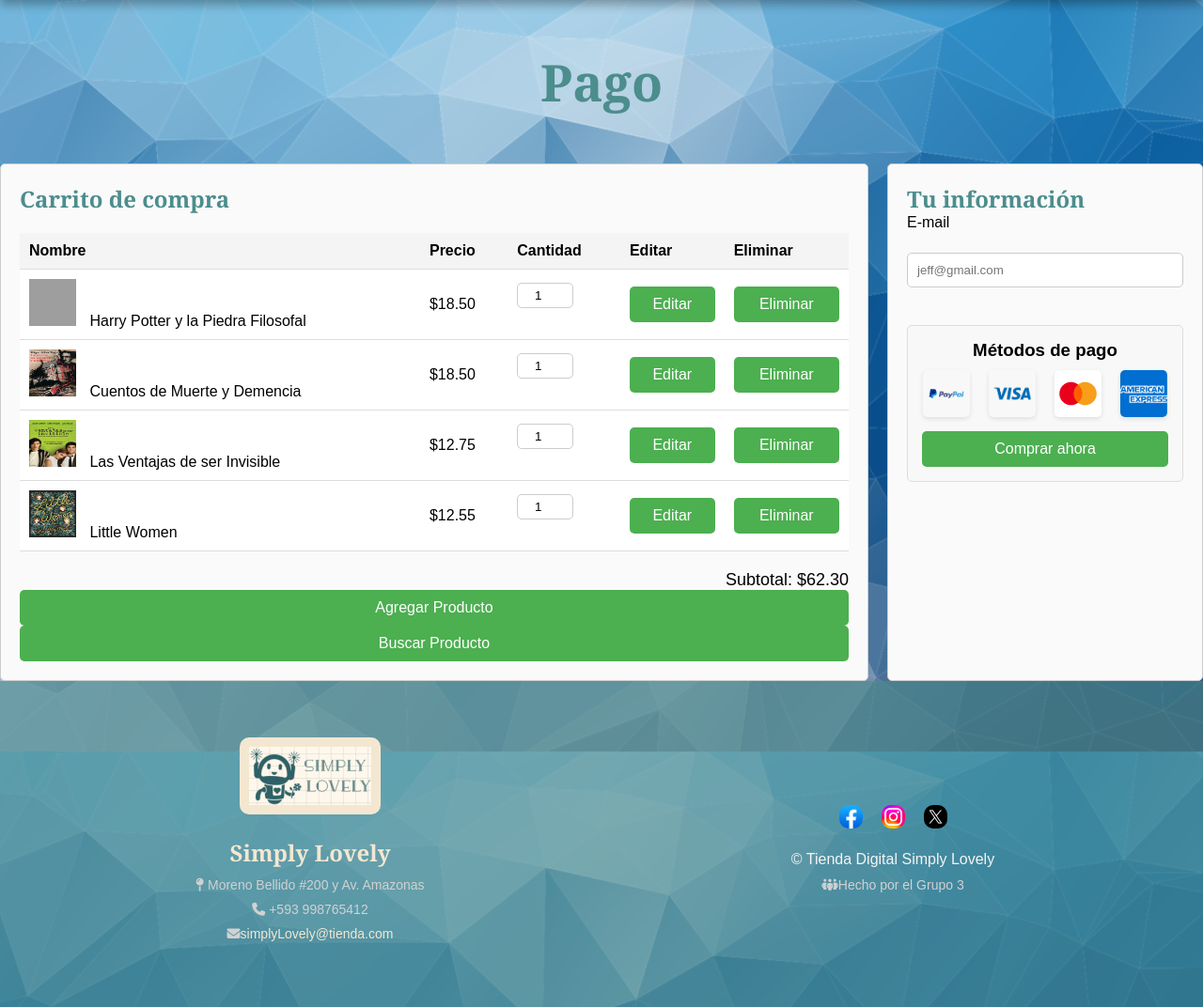
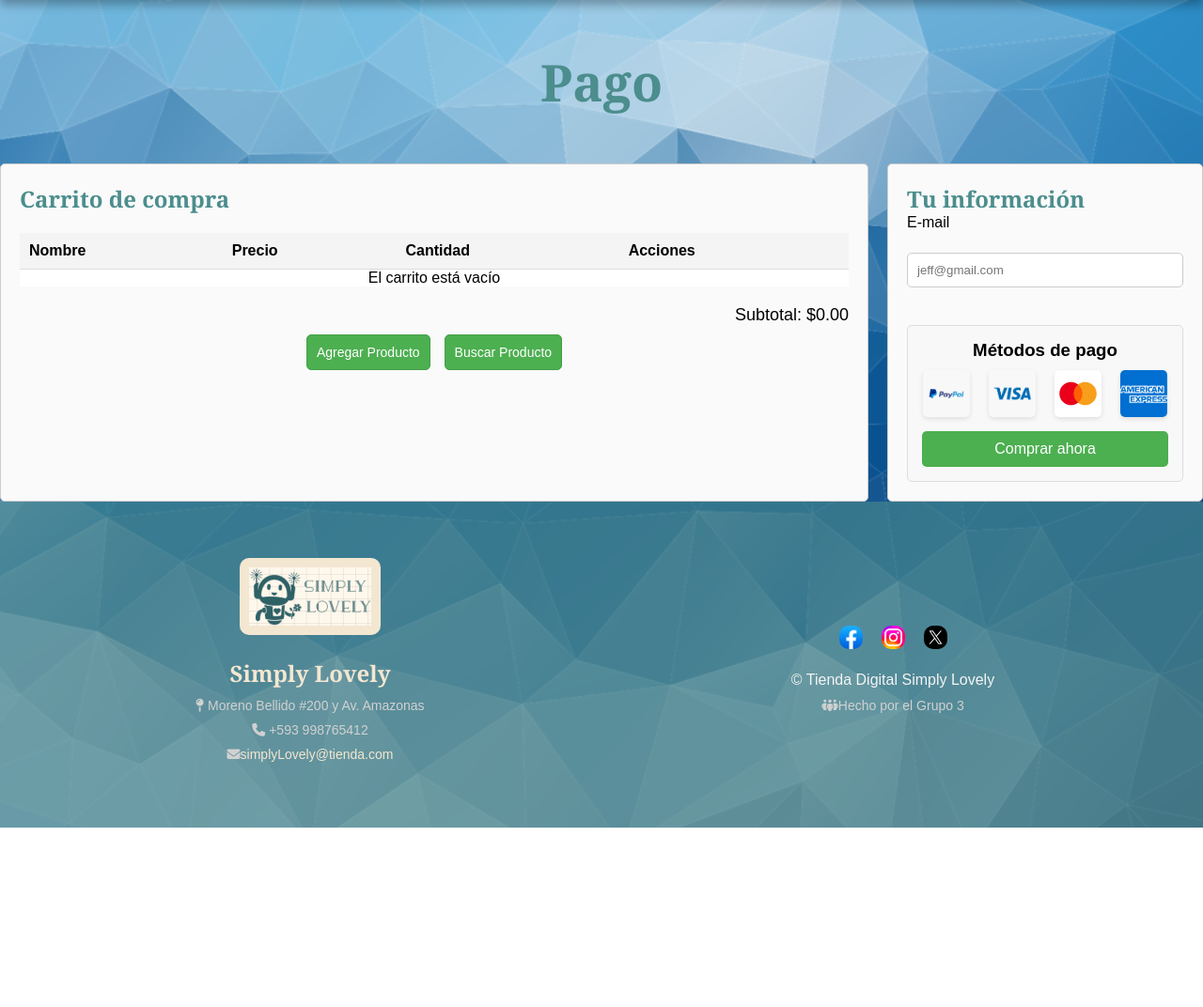
Before and after one commit to Steft91/BBDD_TiendaAmazon, a Flask app: page /carrito in a window 1280 px wide. Shown: the part 85-1157 px from the top of the page at 94% size. After the commit the page ends 966 px from the top, so only its background shows below. Run offline with Flask 3, Linux system fonts and the light colour scheme; some libraries are stand-ins or nearby versions; grey boxes are pictures that could not be loaded.

Commit message:
Actualice la libreria y el carrito
En libreria agregue para que cuando de click en comprar se muestre el producto en la  tabla pero eso aun no esta bien no se me muestran todos los productos al dar click solo se muestra uno

```diff
--- a/app.py
+++ b/app.py
@@ -7,9 +7,9 @@ app = Flask(__name__)
 
 # Credenciales de la base de datos PostgreSQL
 DB_HOST = "localhost"
-DB_NAME = "Amazon"
+DB_NAME = ""
 DB_USER = "postgres"
-DB_PASSWORD = "270402"
+DB_PASSWORD = ""
 
 # Conexión a la base de datos
 def get_db_connection():
--- a/static/css/carrito.css
+++ b/static/css/carrito.css
@@ -78,6 +78,16 @@ main {
 }
 .paymentMethod {
     flex: 1;
+    border: 1px solid #ccc;
+    border-radius: 5px;
+    padding: 20px;
+    background-color: #fafafa;
+
+    /* Hacer que quede estática */
+    position: sticky;
+    top: 20px;
+    max-height: 500px; /* Ajusta según sea necesario */
+    overflow-y: auto;
 }
 .tituloCheckout h1, .tituloPayment h1 {
     font-size: 24px;
@@ -179,12 +189,73 @@ button:hover {
     margin-top: 20px;
 }
 
-.cartTable th, .cartTable td {
+.cartTable th {
     padding: 10px;
     text-align: left;
     border-bottom: 1px solid #ddd;
 }
 
+.cartTable td {
+    text-align: center;
+    vertical-align: middle;
+}
+
+.cartTable td:nth-child(4) {
+    text-align: center;
+}
+
+.cartTable td:nth-child(4) .btnEditar {
+    display: inline-block;
+    margin: 0;
+}
+
+.cartTable td:nth-child(5) {
+    text-align: center; /* Centrar la columna de Eliminar */
+}
+
+.cartTable td:nth-child(5) .btnEliminar {
+    display: inline-block;
+    margin: 0;
+}
+
+.accionesProductos {
+    display: flex; /* Asegura que los elementos estén en línea */
+    justify-content: center; /* Coloca los botones a izquierda y derecha */
+    align-items: center; /* Centra los elementos verticalmente */
+    gap: 15px; /* Espacio entre los botones */
+    margin: 10px; /* Espaciado superior e inferior */
+}
+
+.accionesProductos button {
+    padding: 10px 10px; /* Reduce el tamaño del botón */
+    font-size: 14px; /* Ajusta el tamaño del texto */
+    border-radius: 5px; /* Botones con esquinas redondeadas */
+    border: 1px solid #45a049; /* Opcional: borde ligero */
+    background-color: #4CAF50; /* Color de fondo claro */
+    text-align: center; /* Asegura que el texto esté centrado */
+    width: auto; /* Ajusta el tamaño del botón según el texto */
+    cursor: pointer;
+}
+
+.accionesProductos button:hover {
+    background-color: #7bf157; /* Color de fondo al pasar el mouse */
+}
+
+.accionesProductos #btnAgregar {
+    text-align: left;
+}
+
+.accionesProductos #btnBuscar {
+    text-align: right;
+}
+
+.totalContainer {
+    display: flex;
+    flex-direction: column;
+    align-items: center; /* Centra todo horizontalmente */
+    justify-content: center;
+    margin-top: 20px; /* Espaciado superior */
+}
 #modoOscuro:checked ~ main .cartTable th,
 #modoOscuro:checked ~ main .cartTable td {
     background-color: var(--verde-oscuro);
--- a/static/js/carrito.js
+++ b/static/js/carrito.js
@@ -1,124 +1,60 @@
-// Cargar productos en la tabla al cargar la página
-    async function cargarProductos() {
-        try {
-            const response = await fetch('/productos', { method: 'GET' });
-            const productos = await response.json();
+document.addEventListener('DOMContentLoaded', () => {
+    const carrito = JSON.parse(sessionStorage.getItem('carrito')) || []; // Cargar carrito desde sessionStorage
     const tbody = document.querySelector('.cartTable tbody');
-            tbody.innerHTML = '';
+    const subtotalElement = document.querySelector('.subtotal');
+    const btnAgregar = document.getElementById('btnAgregar'); // Botón de agregar
 
-            productos.forEach(producto => {
+    // Inicializar la tabla del carrito vacía o con productos desde sessionStorage
+    function actualizarCarrito() {
+        tbody.innerHTML = ''; // Vaciar la tabla
+
+        if (carrito.length === 0) {
+            // Mostrar un mensaje si el carrito está vacío
+            const filaVacia = document.createElement('tr');
+            filaVacia.innerHTML = `<td colspan="4" style="text-align: center;">El carrito está vacío</td>`;
+            tbody.appendChild(filaVacia);
+            subtotalElement.textContent = `Subtotal: $0.00`;
+            return;
+        }
+
+        // Renderizar productos en la tabla
+        let subtotal = 0;
+
+        carrito.forEach((producto) => {
             const fila = document.createElement('tr');
             fila.innerHTML = `
                 <td><img src="${producto.imagen}" alt="${producto.nombre}" class="productImage"> ${producto.nombre}</td>
-                    <td>${producto.precio}</td>
+                <td>$${producto.precio}</td>
+                <td>${producto.cantidad}</td>
                 <td>
-                        <input type="number" value="${producto.cantidad}" min="1" class="quantityInput" onchange="editarProducto(${producto.id}, this.value)">
-                    </td>
-                    <td>
-                        <button onclick="eliminarProducto(${producto.id})">Eliminar</button>
+                    <button class="deleteButton" data-id="${producto.id}">Eliminar</button>
                 </td>
             `;
             tbody.appendChild(fila);
+
+            subtotal += producto.precio * producto.cantidad;
         });
-        } catch (error) {
-            console.error('Error al cargar productos:', error);
+
+        subtotalElement.textContent = `Subtotal: $${subtotal.toFixed(2)}`;
+    }
+
+    // Eliminar producto del carrito
+    tbody.addEventListener('click', (e) => {
+        if (e.target.classList.contains('deleteButton')) {
+            const id = e.target.getAttribute('data-id');
+            const index = carrito.findIndex((producto) => producto.id === id);
+            if (index !== -1) {
+                carrito.splice(index, 1); // Eliminar el producto del carrito
+                sessionStorage.setItem('carrito', JSON.stringify(carrito)); // Actualizar sessionStorage
+                actualizarCarrito(); // Actualizar la tabla
             }
         }
+    });
 
-    // Agregar un nuevo producto
-    async function agregarProducto() {
-        const nombre = prompt('Ingrese el nombre del producto:');
-        const precio = parseFloat(prompt('Ingrese el precio del producto:'));
-        const cantidad = parseInt(prompt('Ingrese la cantidad del producto:'));
+    // Redirigir el botón "Agregar" a la página de la librería
+    btnAgregar.addEventListener('click', () => {
+        window.location.href = '/libreria'; // Ajustar la URL según tu configuración
+    });
 
-        if (nombre && !isNaN(precio) && !isNaN(cantidad)) {
-            try {
-                const response = await fetch('/productos', {
-                    method: 'POST',
-                    headers: { 'Content-Type': 'application/json' },
-                    body: JSON.stringify({ nombre, precio, cantidad })
+    actualizarCarrito(); // Mostrar productos al cargar la página
 });
-                if (response.ok) {
-                    alert('Producto agregado exitosamente');
-                    cargarProductos();
-                } else {
-                    alert('Error al agregar producto');
-                }
-            } catch (error) {
-                console.error('Error al agregar producto:', error);
-            }
-        } else {
-            alert('Datos inválidos');
-        }
-    }
-
-    // Editar un producto existente
-    async function editarProducto(id, nuevaCantidad) {
-        try {
-            const response = await fetch(`/productos/${id}`, {
-                method: 'PUT',
-                headers: { 'Content-Type': 'application/json' },
-                body: JSON.stringify({ cantidad: nuevaCantidad })
-            });
-            if (response.ok) {
-                alert('Producto actualizado exitosamente');
-                cargarProductos();
-            } else {
-                alert('Error al actualizar producto');
-            }
-        } catch (error) {
-            console.error('Error al actualizar producto:', error);
-        }
-    }
-
-    // Eliminar un producto
-    async function eliminarProducto(id) {
-        if (confirm('¿Está seguro de que desea eliminar este producto?')) {
-            try {
-                const response = await fetch(`/productos/${id}`, { method: 'DELETE' });
-                if (response.ok) {
-                    alert('Producto eliminado exitosamente');
-                    cargarProductos();
-                } else {
-                    alert('Error al eliminar producto');
-                }
-            } catch (error) {
-                console.error('Error al eliminar producto:', error);
-            }
-        }
-    }
-
-    // Buscar un producto por nombre
-    async function buscarProducto() {
-        const nombre = prompt('Ingrese el nombre del producto a buscar:');
-        if (nombre) {
-            try {
-                const response = await fetch(`/productos/buscar?nombre=${encodeURIComponent(nombre)}`, { method: 'GET' });
-                const productos = await response.json();
-                if (productos.length > 0) {
-                    const tbody = document.querySelector('.cartTable tbody');
-                    tbody.innerHTML = '';
-                    productos.forEach(producto => {
-                        const fila = document.createElement('tr');
-                        fila.innerHTML = `
-                            <td><img src="${producto.imagen}" alt="${producto.nombre}" class="productImage"> ${producto.nombre}</td>
-                            <td>${producto.precio}</td>
-                            <td>${producto.cantidad}</td>
-                        `;
-                        tbody.appendChild(fila);
-                    });
-                } else {
-                    alert('Producto no encontrado');
-                }
-            } catch (error) {
-                console.error('Error al buscar producto:', error);
-            }
-        }
-    }
-
-    // Asociar botones con las funciones
-    document.addEventListener('DOMContentLoaded', () => {
-        cargarProductos();
-        document.getElementById('btnAgregar').addEventListener('click', agregarProducto);
-        document.getElementById('btnBuscar').addEventListener('click', buscarProducto);
-    });
--- a/templates/carrito.html
+++ b/templates/carrito.html
@@ -46,39 +46,11 @@
                             <th>Nombre</th>
                             <th>Precio</th>
                             <th>Cantidad</th>
-                            <th>Editar</th>
-                            <th>Eliminar</th>
+                            <th>Acciones</th>
                         </tr>
                     </thead>
                     <tbody>
-                        <tr>
-                            <td><img src="/static/img/harrypotter.jpg" alt="Harry Potter" class="productImage"> Harry Potter y la Piedra Filosofal</td>
-                            <td>$18.50</td>
-                            <td><input type="number" value="1" min="1" class="quantityInput"></td>
-                            <td><button class="btnEditar">Editar</button></td>
-                            <td><button class="btnEliminar">Eliminar</button></td>
-                        </tr>
-                        <tr>
-                            <td><img src="/static/img/terror2.jpg" alt="Cuentos de Muerte y Demencia" class="productImage"> Cuentos de Muerte y Demencia</td>
-                            <td>$18.50</td>
-                            <td><input type="number" value="1" min="1" class="quantityInput"></td>
-                            <td><button class="btnEditar">Editar</button></td>
-                            <td><button class="btnEliminar">Eliminar</button></td>
-                        </tr>
-                        <tr>
-                            <td><img src="/static/img/invisibleDrama.jpg" alt="Las Ventajas de ser Invisible" class="productImage"> Las Ventajas de ser Invisible</td>
-                            <td>$12.75</td>
-                            <td><input type="number" value="1" min="1" class="quantityInput"></td>
-                            <td><button class="btnEditar">Editar</button></td>
-                            <td><button class="btnEliminar">Eliminar</button></td>
-                        </tr>
-                        <tr>
-                            <td><img src="/static/img/littlewomenClasico.jpg" alt="Little Women" class="productImage"> Little Women</td>
-                            <td>$12.55</td>
-                            <td><input type="number" value="1" min="1" class="quantityInput"></td>
-                            <td><button class="btnEditar">Editar</button></td>
-                            <td><button class="btnEliminar">Eliminar</button></td>
-                        </tr>
+                        <!-- Vacío al cargar, se llena dinámicamente -->
                     </tbody>
                 </table>
                 <div class="subtotal">
```
Also changed, not shown: static/js/libreria.js (+33 -8 lines). Lines whose indentation alone changed are shown as unchanged.
